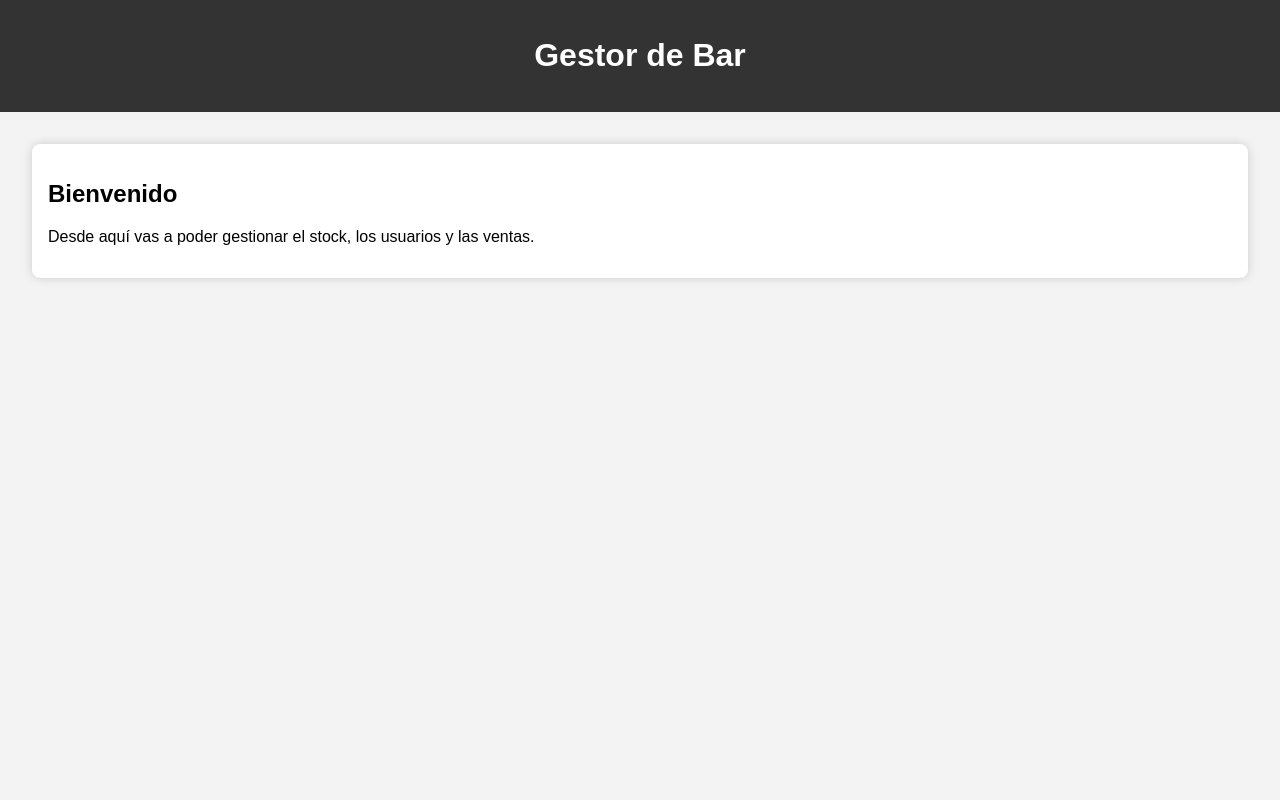
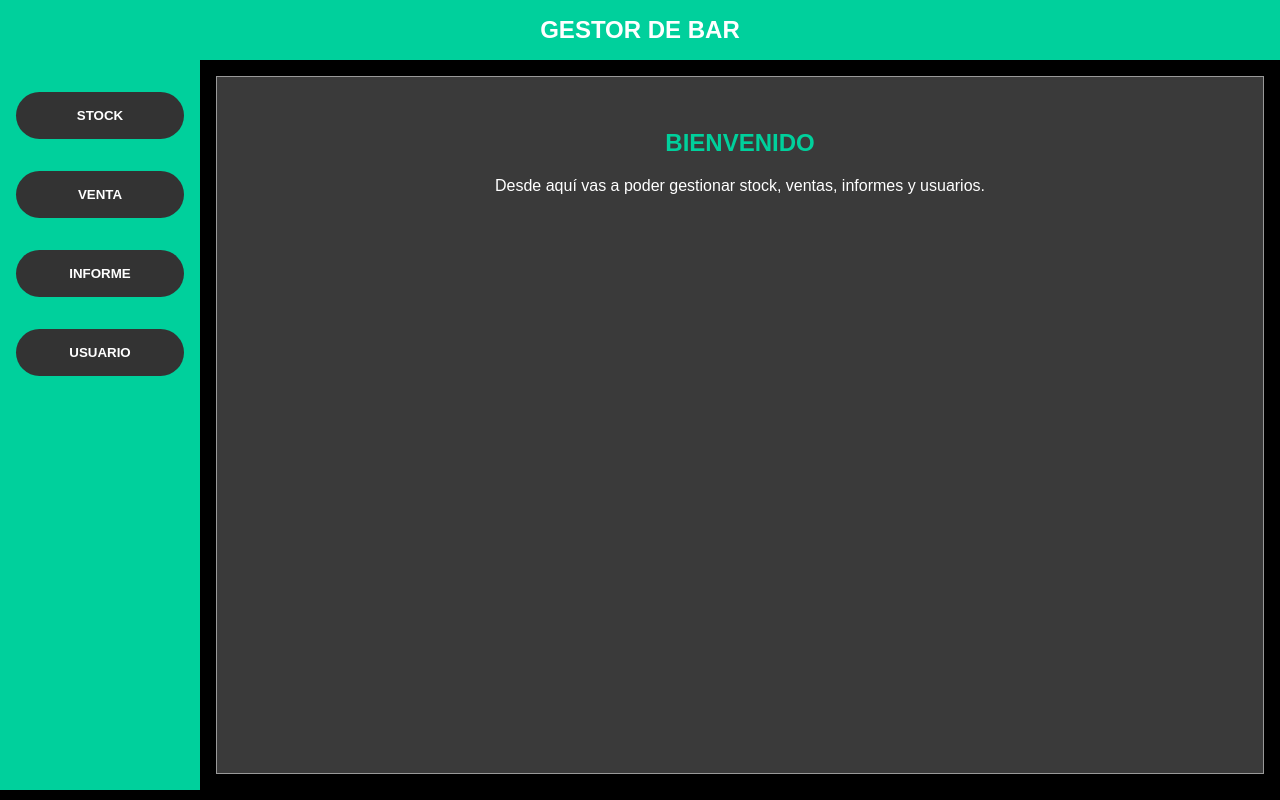
Before and after one commit to FrancoGarcia21/Proyecto-Web-Bar, a Flask app: page / in a window 1280 px wide. Run offline with Flask 3, Linux system fonts and the light colour scheme.

Commit message:
Home ejemplo

```diff
--- a/templates/home.html
+++ b/templates/home.html
@@ -4,39 +4,73 @@
     <meta charset="UTF-8">
     <title>Gestor de Bar</title>
     <style>
+        * {
+            box-sizing: border-box;
+        }
         body {
+            margin: 0;
             font-family: Arial, sans-serif;
-            background-color: #f3f3f3;
-            margin: 0;
-            padding: 0;
+            background-color: black;
+            color: white;
         }
         header {
+            background-color: #00d09c;
+            padding: 1rem;
+            text-align: center;
+            font-size: 1.5rem;
+            font-weight: bold;
+        }
+        .container {
+            display: flex;
+            height: calc(100vh - 70px); /* 100% alto menos el header */
+        }
+        .sidebar {
+            background-color: #00d09c;
+            width: 200px;
+            padding: 2rem 1rem;
+            display: flex;
+            flex-direction: column;
+            gap: 2rem;
+        }
+        .sidebar button {
+            padding: 1rem;
+            border: none;
+            border-radius: 25px;
             background-color: #333;
             color: white;
-            padding: 1rem;
+            font-weight: bold;
+            cursor: pointer;
+            transition: 0.3s;
+        }
+        .sidebar button:hover {
+            background-color: #555;
+        }
+        .main-content {
+            flex: 1;
+            background-color: #3a3a3a;
+            margin: 1rem;
+            padding: 2rem;
+            border: 1px solid #999;
             text-align: center;
         }
-        main {
-            padding: 2rem;
-        }
-        .card {
-            background: white;
-            padding: 1rem;
-            border-radius: 8px;
-            box-shadow: 0 0 10px #ccc;
-            margin-bottom: 1rem;
+        .main-content h2 {
+            color: #00d09c;
         }
     </style>
 </head>
 <body>
-    <header>
-        <h1>Gestor de Bar</h1>
-    </header>
-    <main>
-        <div class="card">
-            <h2>Bienvenido</h2>
-            <p>Desde aquí vas a poder gestionar el stock, los usuarios y las ventas.</p>
+    <header>GESTOR DE BAR</header>
+    <div class="container">
+        <div class="sidebar">
+            <button>STOCK</button>
+            <button>VENTA</button>
+            <button>INFORME</button>
+            <button>USUARIO</button>
         </div>
-    </main>
+        <div class="main-content">
+            <h2>BIENVENIDO</h2>
+            <p>Desde aquí vas a poder gestionar stock, ventas, informes y usuarios.</p>
+        </div>
+    </div>
 </body>
 </html>
```
